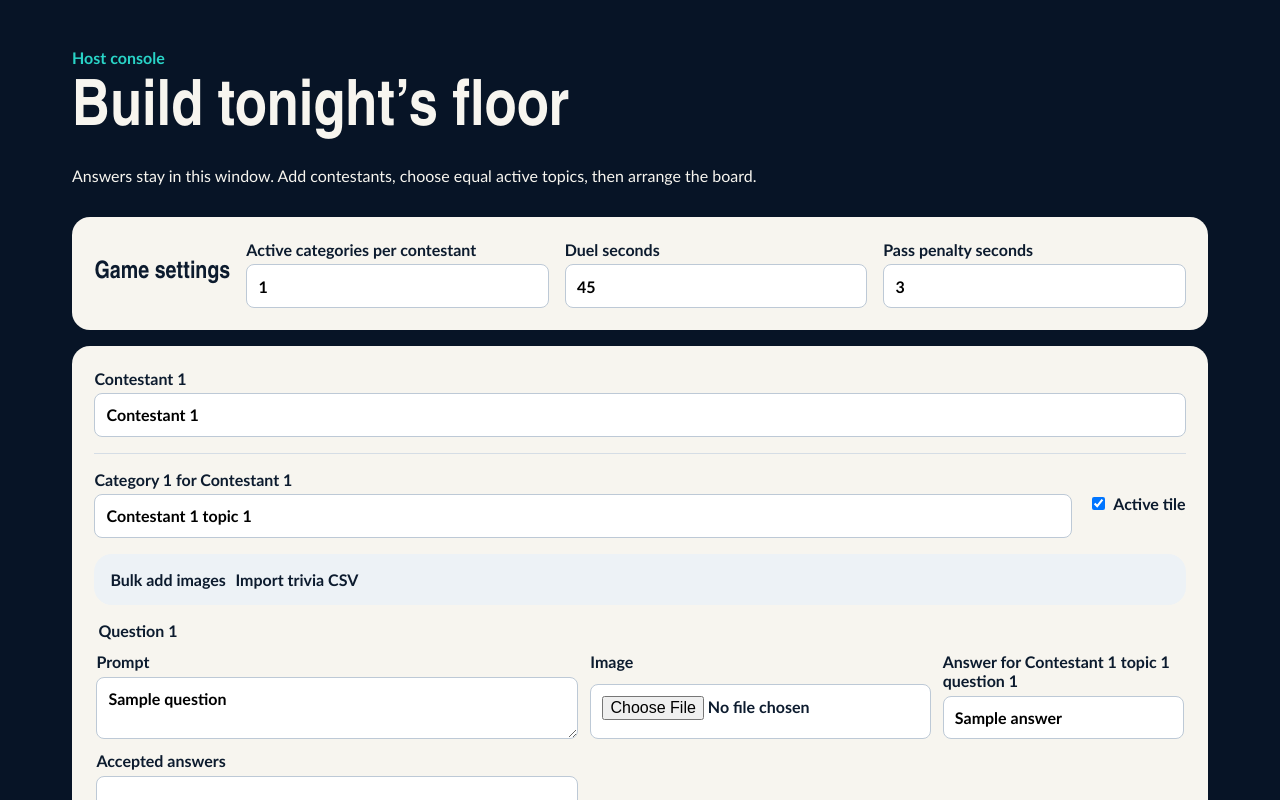
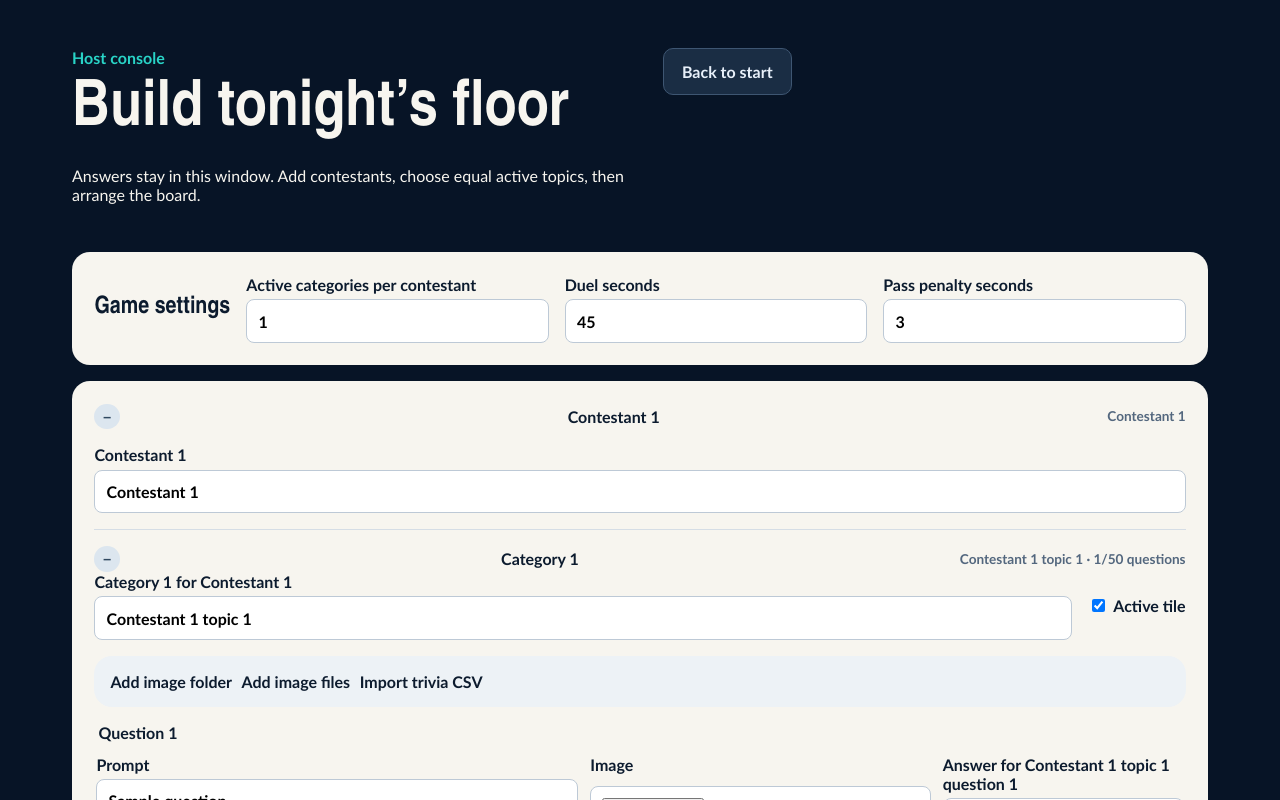
Before and after one commit to ChristopherObocha/Nani, a React (Vite) app: page / in a window 1280 px wide. Both pictures are taken after a click on the button "New game". Shown: the top 800 px of the page. Built offline with nearby package versions, Linux system fonts and the light colour scheme.

Commit message:
fix: improve bulk imports and setup navigation

```diff
--- a/src/App.tsx
+++ b/src/App.tsx
@@ -1,3 +1,3 @@
 import { useEffect, useState } from 'react';import { HostProvider } from './store/HostProvider';import { useHost } from './store/host-context';import { createConfiguredGame, createTestRound,prepareBoard } from './engine/setup';import { loadSessions,recoverSession,deleteSession } from './data/repository';import { SetupScreen } from './components/SetupScreen';import { HostGame } from './components/HostGame';import { PublicDisplay } from './components/PublicDisplay';import './styles.css'
-function HostApp(){const{game,setGame}=useHost();const[saved,setSaved]=useState<Awaited<ReturnType<typeof loadSessions>>>([]);useEffect(()=>{void loadSessions().then(setSaved)},[]);if(!game)return <main className="welcome"><span className="mark">F</span><h1>The room is yours.</h1><p>Build the floor, run every duel, and keep the answers where only you can see them.</p><div className="welcome-actions"><button onClick={()=>setGame(createTestRound())}>New test round</button><button className="secondary" onClick={()=>setGame(createConfiguredGame(['Contestant 1','Contestant 2'],1))}>New game</button>{saved.sort((a,b)=>b.updatedAt-a.updatedAt).map(s=><button className="secondary" key={s.id} onClick={()=>setGame(recoverSession(s))}>Resume {s.name}</button>)}</div></main>;if(game.phase==='setup')return <SetupScreen game={game} onChange={setGame} onBuild={()=>setGame(prepareBoard(game))}/>;return <HostGame game={game} onChange={setGame} onReset={()=>{void deleteSession(game.id);setGame(undefined)}}/>}
+function HostApp(){const{game,setGame}=useHost();const[saved,setSaved]=useState<Awaited<ReturnType<typeof loadSessions>>>([]);useEffect(()=>{void loadSessions().then(setSaved)},[]);if(!game)return <main className="welcome"><span className="mark">F</span><h1>The room is yours.</h1><p>Build the floor, run every duel, and keep the answers where only you can see them.</p><div className="welcome-actions"><button onClick={()=>setGame(createTestRound())}>New test round</button><button className="secondary" onClick={()=>setGame(createConfiguredGame(['Contestant 1','Contestant 2'],1))}>New game</button>{saved.sort((a,b)=>b.updatedAt-a.updatedAt).map(s=><button className="secondary" key={s.id} onClick={()=>setGame(recoverSession(s))}>Resume {s.name}</button>)}</div></main>;if(game.phase==='setup')return <SetupScreen game={game} onChange={setGame} onBack={()=>setGame(undefined)} onBuild={()=>setGame(prepareBoard(game))}/>;return <HostGame game={game} onChange={setGame} onBack={()=>setGame({...game,phase:'setup'})} onReset={()=>{void deleteSession(game.id);setGame(undefined)}}/>}
 export default function App(){if(new URLSearchParams(location.search).has('public'))return <PublicDisplay/>;return <HostProvider><HostApp/></HostProvider>}
--- a/src/components/BulkImport.tsx
+++ b/src/components/BulkImport.tsx
@@ -41,11 +41,21 @@ export function BulkImport({ category, onCommit }: BulkImportProps) {
     setBusy(true)
     setError('')
     try {
+      const existingByAnswer = new Map(category.questions.map(question => [question.answer.trim().toLocaleLowerCase(), question]))
+      const replacements = validation.accepted.filter(candidate => existingByAnswer.has(candidate.answer.trim().toLocaleLowerCase()))
+      const overwrite = replacements.length > 0
+        ? window.confirm(`${replacements.length} answer${replacements.length === 1 ? '' : 's'} already exist in ${category.name}. Overwrite them?`)
+        : false
+      if (replacements.length > 0 && !overwrite) {
+        setBusy(false)
+        return
+      }
       const blobs: Array<{ id: string; blob: Blob }> = []
       const questions = validation.accepted.map(candidate => {
-        const imageId = candidate.kind === 'image' ? crypto.randomUUID() : undefined
+        const existing = overwrite ? existingByAnswer.get(candidate.answer.trim().toLocaleLowerCase()) : undefined
+        const imageId = candidate.kind === 'image' ? (existing?.imageId ?? crypto.randomUUID()) : undefined
         if (imageId && candidate.file) blobs.push({ id: imageId, blob: candidate.file })
-        return { id: crypto.randomUUID(), text: candidate.text, imageId, answer: candidate.answer.trim(), acceptedAnswers: candidate.acceptedAnswers }
+        return { id: existing?.id ?? crypto.randomUUID(), text: candidate.text, imageId, answer: candidate.answer.trim(), acceptedAnswers: candidate.acceptedAnswers }
       })
       await onCommit(questions, blobs)
       setCandidates([])
@@ -58,20 +68,22 @@ export function BulkImport({ category, onCommit }: BulkImportProps) {
 
   return <section className="bulk-import panel">
     <div className="bulk-import-actions">
-      <label className="secondary file-button">Bulk add images<input type="file" accept="image/*" multiple onChange={event => { addImages(event.target.files); event.currentTarget.value = '' }} /></label>
+      <label className="secondary file-button">Add image folder<input aria-label="Bulk add images" type="file" accept="image/*" multiple {...({ webkitdirectory: '', directory: '' } as Record<string, string>)} onChange={event => { addImages(event.target.files); event.currentTarget.value = '' }} /></label>
+      <label className="secondary file-button">Add image files<input type="file" accept="image/*" multiple onChange={event => { addImages(event.target.files); event.currentTarget.value = '' }} /></label>
       <label className="secondary file-button">Import trivia CSV<input type="file" accept=".csv,text/csv" onChange={event => { void addTrivia(event.target.files?.[0]); event.currentTarget.value = '' }} /></label>
     </div>
     {candidates.length > 0 && <div className="bulk-review">
       <div className="bulk-review-head"><strong>Review import</strong><span role="status">{validation.accepted.length} ready · {validation.rejected.length} rejected · {validation.remaining} spaces left</span></div>
-      {candidates.map((candidate, index) => {
+      <p className="bulk-review-note">Folder uploads include nested files. Rename files to the answer you want displayed; numeric prefixes and punctuation are cleaned up automatically.</p>
+      <div className="bulk-review-list">{candidates.map((candidate, index) => {
         const rejected = validation.rejected.find(item => item.key === candidate.key)
-        return <div className={`bulk-row${rejected ? ' invalid' : ''}`} key={candidate.key}>
+        return <article className={`bulk-row${rejected ? ' invalid' : ''}`} key={candidate.key}>
           {candidate.file && <img src={previews.get(candidate.key)} alt={`Preview for ${candidate.answer || `item ${index + 1}`}`} />}
           <label>Answer for {candidate.answer || `item ${index + 1}`}<input value={candidate.answer} onChange={event => updateAnswer(candidate.key, event.target.value)} /></label>
           {rejected?.error && <span className="bulk-error">{rejected.error}</span>}
           <button type="button" className="danger" onClick={() => remove(candidate.key)}>Remove</button>
-        </div>
-      })}
+        </article>
+      })}</div>
       <div className="bulk-review-actions">
         <button type="button" className="secondary" onClick={() => { setCandidates([]); setError('') }}>Cancel import</button>
         <button type="button" disabled={busy || validation.accepted.length === 0} onClick={() => { void confirm() }}>{busy ? 'Saving…' : 'Confirm import'}</button>
--- a/src/components/SetupScreen.tsx
+++ b/src/components/SetupScreen.tsx
@@ -3,8 +3,9 @@ import { createConfiguredGame, validateSetup } from '../engine/setup'
 import type { Category, GameSnapshot, Question } from '../engine/types'
 import { saveImagesBatch } from '../data/repository'
 import { QuestionEditor } from './QuestionEditor'
+import '../quality-of-life.css'
 
-export function SetupScreen({ game, onChange, onBuild }: { game: GameSnapshot; onChange: (g: GameSnapshot) => void; onBuild: () => void }) {
+export function SetupScreen({ game, onChange, onBuild, onBack = () => undefined }: { game: GameSnapshot; onChange: (g: GameSnapshot) => void; onBuild: () => void; onBack?: () => void }) {
   const [issues, setIssues] = useState<string[]>([])
   const rebuild = (names: string[], active = game.config.activeCategoriesPerPlayer) => {
     const fresh = createConfiguredGame(names, active)
@@ -17,16 +18,18 @@ export function SetupScreen({ game, onChange, onBuild }: { game: GameSnapshot; o
   }
 
   return <main className="setup">
-    <header><p className="kicker">Host console</p><h1>Build tonight’s floor</h1><p>Answers stay in this window. Add contestants, choose equal active topics, then arrange the board.</p></header>
+    <header className="setup-header"><div><p className="kicker">Host console</p><h1>Build tonight’s floor</h1><p>Answers stay in this window. Add contestants, choose equal active topics, then arrange the board.</p></div><button type="button" className="secondary" onClick={onBack}>Back to start</button></header>
     <section className="settings panel"><h2>Game settings</h2><label>Active categories per contestant<input type="number" min="1" value={game.config.activeCategoriesPerPlayer} onChange={event => rebuild(game.players.map(player => player.name), Math.max(1, +event.target.value))} /></label><label>Duel seconds<input type="number" min="5" value={game.config.duelDurationMs / 1000} onChange={event => onChange({ ...game, config: { ...game.config, duelDurationMs: +event.target.value * 1000 } })} /></label><label>Pass penalty seconds<input type="number" min="0" value={game.config.passPenaltyMs / 1000} onChange={event => onChange({ ...game, config: { ...game.config, passPenaltyMs: +event.target.value * 1000 } })} /></label></section>
-    <section className="contestants">{game.players.map((player, playerIndex) => <article className="panel" key={player.id}>
+    <section className="contestants">{game.players.map((player, playerIndex) => <details className="panel contestant-panel" open key={player.id}>
+      <summary>Contestant {playerIndex + 1}<span>{player.name}</span></summary>
       <label>Contestant {playerIndex + 1}<input value={player.name} onChange={event => { const name = event.target.value; onChange({ ...game, players: game.players.map(item => item.id === player.id ? { ...item, name } : item) }) }} /></label>
-      {game.categories.filter(category => category.ownerId === player.id).map((category, categoryIndex) => <div className="category" key={category.id}>
+      {game.categories.filter(category => category.ownerId === player.id).map((category, categoryIndex) => <details className="category" open key={category.id}>
+        <summary>Category {categoryIndex + 1}<span>{category.name} · {category.questions.length}/50 questions</span></summary>
         <div className="category-head"><label>Category {categoryIndex + 1} for {player.name}<input value={category.name} onChange={event => updateCategory({ ...category, name: event.target.value })} /></label><label className="check"><input type="checkbox" checked={category.active} onChange={event => updateCategory({ ...category, active: event.target.checked })} /> Active tile</label></div>
         <QuestionEditor category={category} onChange={updateCategory} onBulkCommit={(questions, blobs) => commitImport(category, questions, blobs)} />
-      </div>)}
+      </details>)}
       <button type="button" className="secondary" onClick={() => onChange({ ...game, categories: [...game.categories, { id: crypto.randomUUID(), ownerId: player.id, name: `${player.name} candidate`, active: false, questions: [{ id: crypto.randomUUID(), text: '', answer: '', acceptedAnswers: [] }] }] })}>Add candidate category</button>
-    </article>)}</section>
+    </details>)}</section>
     <div className="setup-actions"><button type="button" className="secondary" onClick={() => rebuild([...game.players.map(player => player.name), `Contestant ${game.players.length + 1}`])}>Add contestant</button><button type="button" onClick={() => { const found = validateSetup(game); setIssues(found); if (!found.length) onBuild() }}>Build board</button></div>
     {issues.length > 0 && <div role="alert" className="errors">{issues.map(issue => <p key={issue}>{issue}</p>)}</div>}
   </main>
--- /dev/null
+++ b/src/quality-of-life.css
@@ -0,0 +1 @@
+.setup-header{display:flex;justify-content:space-between;align-items:flex-start;gap:1rem}.setup-header>button{flex:none}.contestant-panel>summary,.category>summary{cursor:pointer;display:flex;justify-content:space-between;align-items:center;gap:1rem;font-weight:800;list-style:none}.contestant-panel>summary::-webkit-details-marker,.category>summary::-webkit-details-marker{display:none}.contestant-panel>summary span,.category>summary span{font-size:.85rem;color:#53677e;font-weight:600;text-align:right}.contestant-panel>summary:before,.category>summary:before{content:'+';display:inline-grid;place-items:center;width:1.6rem;height:1.6rem;border-radius:50%;background:#dce6ef;color:#304860;flex:none}.contestant-panel[open]>summary:before,.category[open]>summary:before{content:'−'}.contestant-panel>label{margin-top:1rem}.category{padding:1rem 0}.bulk-review-note{margin:0;color:#53677e;font-size:.9rem}.bulk-review-list{display:grid;gap:.7rem;max-height:38rem;overflow:auto;padding-right:.25rem}.bulk-row{grid-template-columns:72px minmax(0,1fr) minmax(0,auto);align-items:start}.bulk-row label input{min-width:0}.bulk-row .bulk-error{grid-column:2 / -1}.bulk-row .danger{grid-column:3;grid-row:1}.bulk-review-actions{position:sticky;bottom:0;background:#edf2f6;padding-top:.5rem}
```
Also changed, not shown: src/components/HostGame.tsx (+2 -2 lines).
